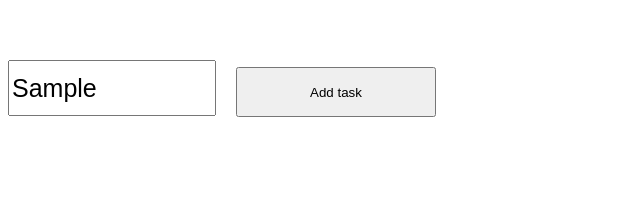
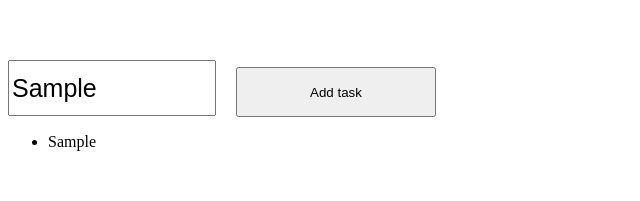
Before and after one commit to bogdandin/react-turoial-romana, a React (Create React App) app: page / in a window 1280 px wide. Both pictures are taken after typing "Sample" into the empty fields and a click on the button "Add task". Shown: the top 201 px of the page, without its empty margins (0-640 px from the left). Built offline with nearby package versions, Linux system fonts and the light colour scheme.

Commit message:
React.js - 07 - React js - 07 - render arrays in UI - tutorial limba romana / partea a doua

```diff
--- a/src/App.jsx
+++ b/src/App.jsx
@@ -25,11 +25,27 @@
         this.setState({
             tasks
         })
-        console.log(this.state.tasks)
+    }
+
+    listTasks() {
+        let tasks = this.state.tasks
+        return (
+                <ul>
+                    {
+
+                      tasks.map((val,index) => {
+                        return (
+                            <li key={index}>
+                                { val }
+                            </li>
+                        )
+
+                      })
+                    }
+                </ul>
+        )
 
     }
-
-
 
 
     render () {
@@ -45,6 +61,8 @@
 
                </button>
 
+               {this.listTasks()}
+
 
 
             </div>
```
